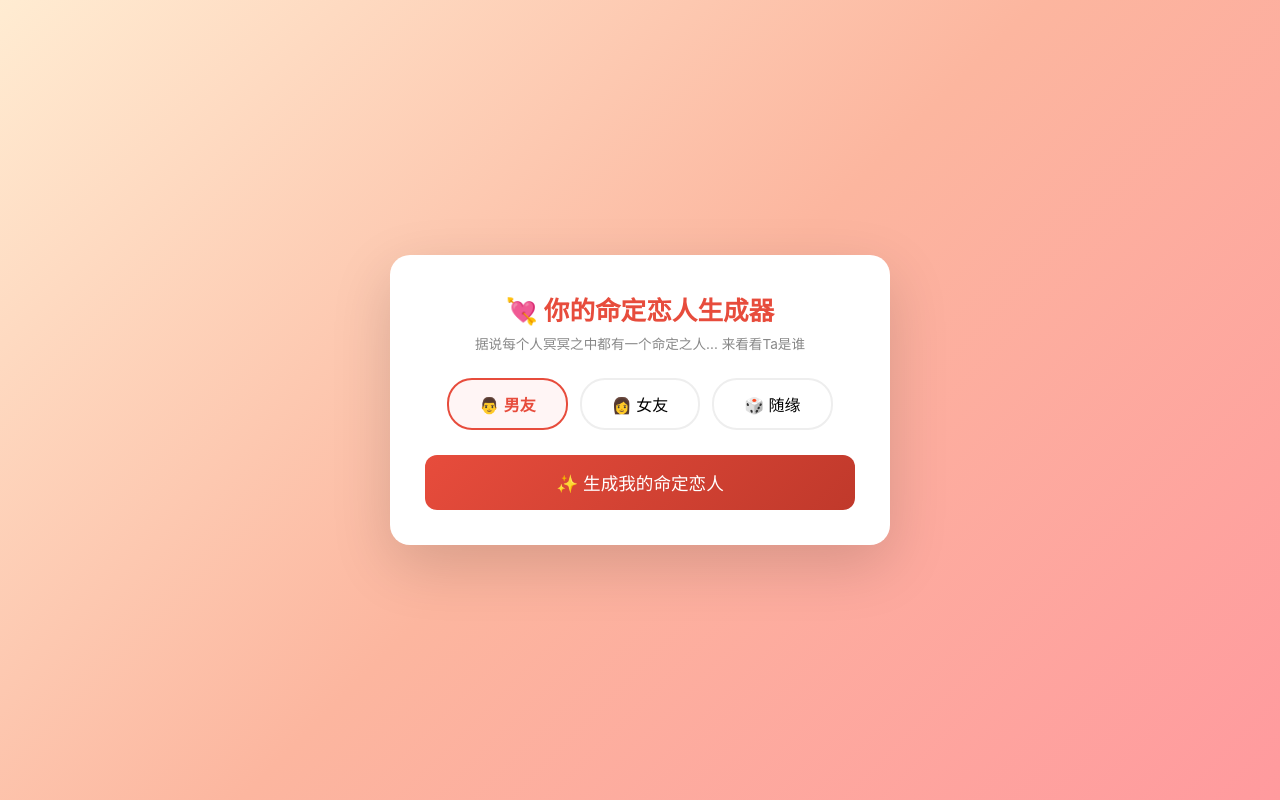
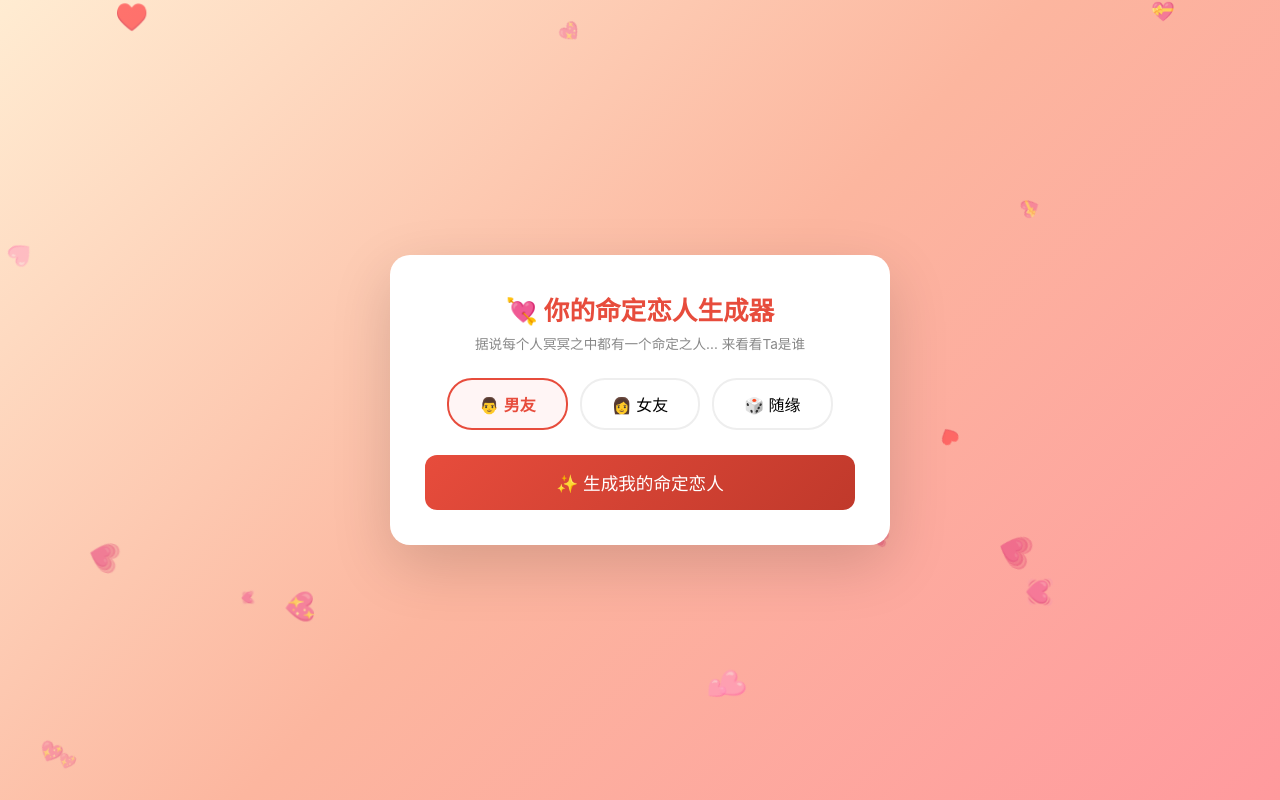
Before and after one commit to ria0v0/spanish-learning, a Flask app: page /lover-generator in a window 1280 px wide. Run offline with Flask 3, Linux system fonts and the light colour scheme.

Commit message:
feat: add floating heart emojis background animation

```diff
--- a/templates/lover.html
+++ b/templates/lover.html
@@ -186,9 +186,35 @@
         .btn-share { background: #00b894; color: white; }
 
         .hidden { display: none; }
+
+        .floating-hearts {
+            position: fixed;
+            top: 0;
+            left: 0;
+            width: 100%;
+            height: 100%;
+            pointer-events: none;
+            overflow: hidden;
+            z-index: -1;
+        }
+
+        .heart {
+            position: absolute;
+            font-size: 20px;
+            animation: floatUp linear infinite;
+            opacity: 0.6;
+        }
+
+        @keyframes floatUp {
+            0% { transform: translateY(100vh) rotate(0deg); opacity: 0; }
+            10% { opacity: 0.6; }
+            90% { opacity: 0.4; }
+            100% { transform: translateY(-10vh) rotate(360deg); opacity: 0; }
+        }
     </style>
 </head>
 <body>
+    <div class="floating-hearts" id="hearts"></div>
     <div class="container">
         <h1>💘 你的命定恋人生成器</h1>
         <p class="subtitle">据说每个人冥冥之中都有一个命定之人... 来看看Ta是谁</p>
@@ -551,6 +577,25 @@
                 });
             }
         }
+
+        // Floating hearts background
+        const heartEmojis = ['💕', '💗', '💓', '💖', '💘', '💝', '♥️', '🩷'];
+        const heartsContainer = document.getElementById('hearts');
+        function createHeart() {
+            const heart = document.createElement('span');
+            heart.className = 'heart';
+            heart.textContent = heartEmojis[Math.floor(Math.random() * heartEmojis.length)];
+            heart.style.left = Math.random() * 100 + '%';
+            heart.style.fontSize = (12 + Math.random() * 18) + 'px';
+            heart.style.animationDuration = (6 + Math.random() * 8) + 's';
+            heart.style.animationDelay = Math.random() * 2 + 's';
+            heartsContainer.appendChild(heart);
+            setTimeout(() => heart.remove(), 16000);
+        }
+        // Create initial batch
+        for (let i = 0; i < 12; i++) setTimeout(createHeart, i * 500);
+        // Keep creating
+        setInterval(createHeart, 1200);
     </script>
 </body>
 </html>
```
